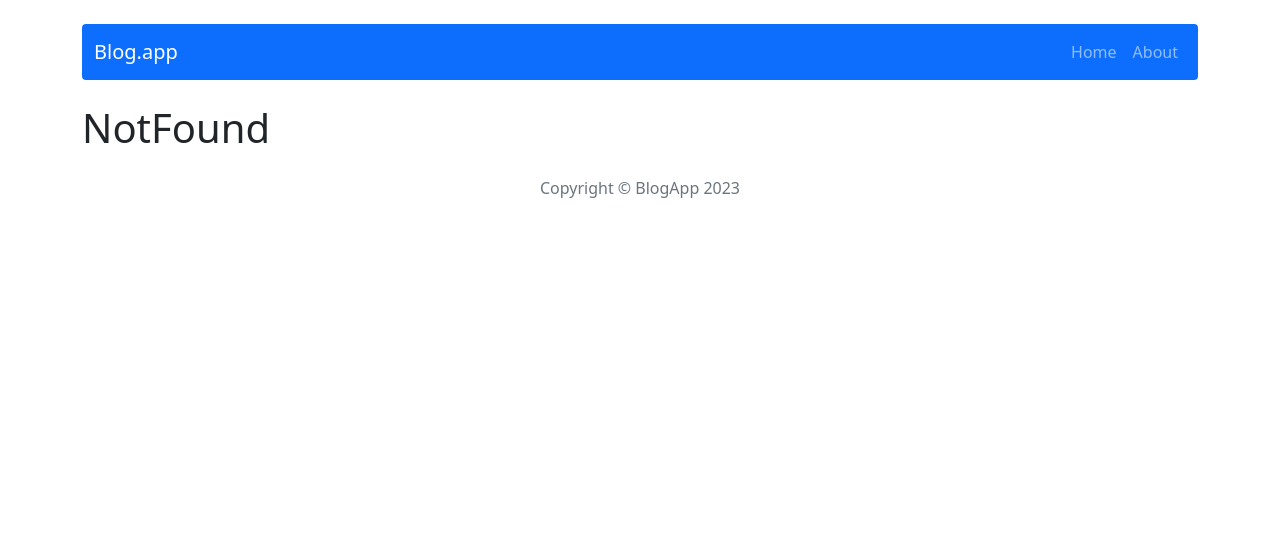
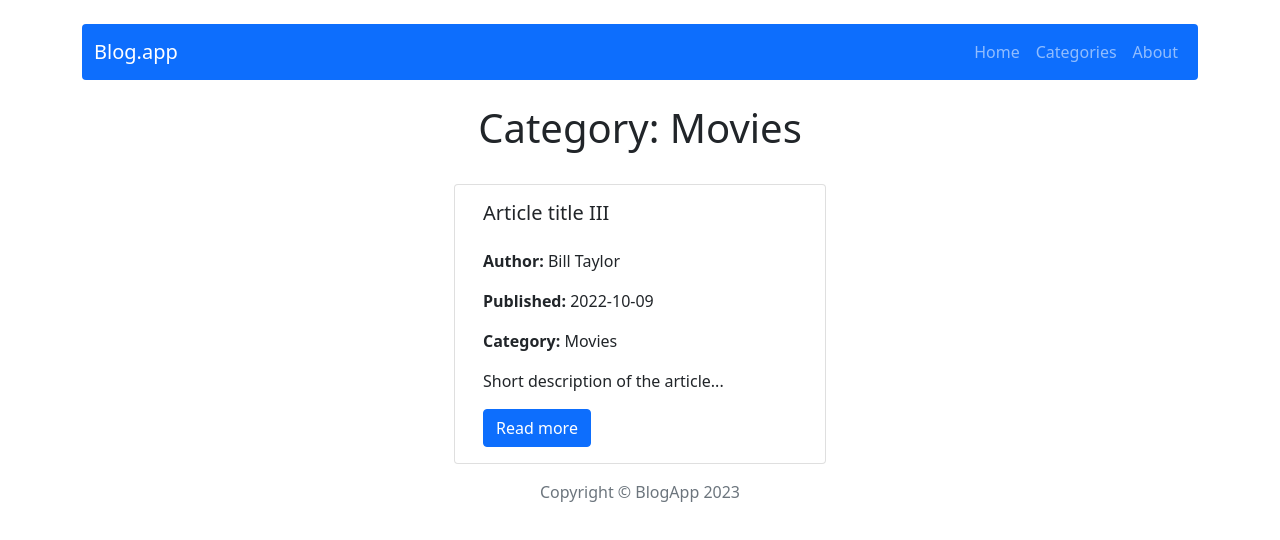
Before and after one commit to MatGom/react-blog, a React (Create React App) app: page /category/Movies in a window 1280 px wide. Shown: the top 540 px of the page. Built offline with nearby package versions, Linux system fonts and the light colour scheme.

Commit message:
Add CategoriesPage and CategoriesFilter

```diff
--- a/src/App.js
+++ b/src/App.js
@@ -5,6 +5,8 @@ import HomePage from './components/pages/HomePage/HomePage';
 import PostPage from './components/pages/PostPage/PostPage';
 import PostAddPage from './components/pages/PostAddPage/PostAddPage';
 import PostEditPage from './components/pages/PostEditPage/PostEditPage';
+import CategoriesPage from './components/pages/CategoriesPage/CategoriesPage';
+import CategoryFilter from './components/features/CategoriesFilter/CategoriesFilter';
 import AboutPage from './components/pages/AboutPage/AboutPage';
 import NotFound from './components/pages/NotFound/NotFound';
 import Footer from './components/views/Footer/Footer';
@@ -19,6 +21,8 @@ function App() {
           <Route path='/post/:id' element={<PostPage />} />
           <Route path='/post/add' element={<PostAddPage />} />
           <Route path='/post/edit/:id' element={<PostEditPage />} />
+          <Route path='/categories' element={<CategoriesPage />} />
+          <Route path='/category/:category' element={<CategoryFilter />} />
           <Route path='/about' element={<AboutPage />} />
           <Route path='*' element={<NotFound />} />
         </Routes>
--- /dev/null
+++ b/src/components/features/CategoriesFilter/CategoriesFilter.js
@@ -0,0 +1,56 @@
+import { useParams } from "react-router-dom";
+import { useSelector } from "react-redux";
+import { getPostsByCategory } from "../../../redux/postsRedux";
+import { Row, Card, Button, Container } from "react-bootstrap";
+import { dateToStr } from "../../../utils/dateToStr";
+import { Link } from "react-router-dom";
+
+
+const CategoryFilter = () => {
+  const { category } = useParams();
+  const posts = useSelector((state) => getPostsByCategory(state, category));
+  console.log(posts);
+
+  if (posts.length === 0)
+    return (
+      <div>
+        <h1>Category: {category}</h1>
+        <p>There are no posts in this category</p>
+      </div>
+    );
+
+  return (
+    <Container>
+      <h1 className="d-flex justify-content-center"> Category: {category} </h1>
+      <Row className="d-flex justify-content-center">
+        {posts.map((post) => (
+          <Card key={post.id} className="col-xs-12 col-sm-6 col-lg-4 mt-4">
+            <Card.Body>
+              <Card.Title className="pb-3">{post.title}</Card.Title>
+              <Card.Text>
+                <p>
+                  <b>Author: </b>
+                  {post.author}
+                </p>
+                <p>
+                  <b>Published: </b>
+                  {dateToStr(post.publishedDate)}
+                </p>
+                <p>
+                  <b>Category: </b>
+                  {post.category}
+                </p>
+              </Card.Text>
+              <Card.Text>{post.shortDescription}</Card.Text>
+              <Button variant="primary" as={Link} to={"/post/" + post.id}>
+                Read more
+              </Button>
+            </Card.Body>
+          </Card>
+        ))}
+      </Row>
+    </Container>
+  );
+};
+
+export default CategoryFilter;
--- a/src/components/features/PostForm/PostForm.js
+++ b/src/components/features/PostForm/PostForm.js
@@ -77,14 +77,16 @@ const PostForm = ({ action, actionText, ...props }) => {
           onChange={e => setCategory(e.target.value)}
           value={category}
           aria-label='Default select example'>
-          <option></option>
+          <option value='' disabled selected>
+            Select category...
+          </option>
           {categories.map((category, index) => (
             <option key={index} value={category}>
               {category}
             </option>
           ))}
         </Form.Select>
-        {errors.category && <small className='d-block form-text text-danger mt-2'>This field is required</small>}
+        {errors.category && <small className='d-block form-text text-danger mt-2'>Choose category</small>}
       </Form.Group>
 
       <Form.Group className='mb-3'>
--- /dev/null
+++ b/src/components/pages/CategoriesPage/CategoriesPage.js
@@ -0,0 +1,24 @@
+import { allCategories } from '../../../redux/categoriesRedux';
+import { useSelector } from 'react-redux';
+import { Row, Card } from 'react-bootstrap';
+import { Link } from 'react-router-dom';
+
+const CategoriesPage = () => {
+  const categories = useSelector(allCategories);
+  return (
+    <section>
+      <h1 className='mb-5 justify-content-center d-flex'>Categories</h1>
+      <Row>
+        {categories.map(category => (
+          <Card key={category} className='d-flex flex-colum'>
+            <Link to={'/category/' + category} className='text-decoration-none'>
+              {category}
+            </Link>
+          </Card>
+        ))}
+      </Row>
+    </section>
+  );
+};
+
+export default CategoriesPage;
--- a/src/components/views/NavBar/NavBar.js
+++ b/src/components/views/NavBar/NavBar.js
@@ -14,6 +14,9 @@ const NavBar = () => {
           <Nav.Link as={NavLink} to='/'>
             Home
           </Nav.Link>
+          <Nav.Link as={NavLink} to='/categories'>
+            Categories
+          </Nav.Link>
           <Nav.Link as={NavLink} to='/about'>
             About
           </Nav.Link>
--- a/src/redux/postsRedux.js
+++ b/src/redux/postsRedux.js
@@ -2,7 +2,7 @@ import shortid from 'shortid';
 //selectors
 export const getAllPosts = state => state.posts;
 export const getPostById = ({ posts }, id) => posts.find(post => post.id === id);
-export const getPostsByCategory = ({ posts }, categoryId) => posts.filter((post) => post.categoryId === categoryId);
+export const getPostsByCategory = ({ posts }, category) => posts.filter(post => post.category === category);
 
 // actions
 const createActionName = actionName => `app/posts/${actionName}`;
```
